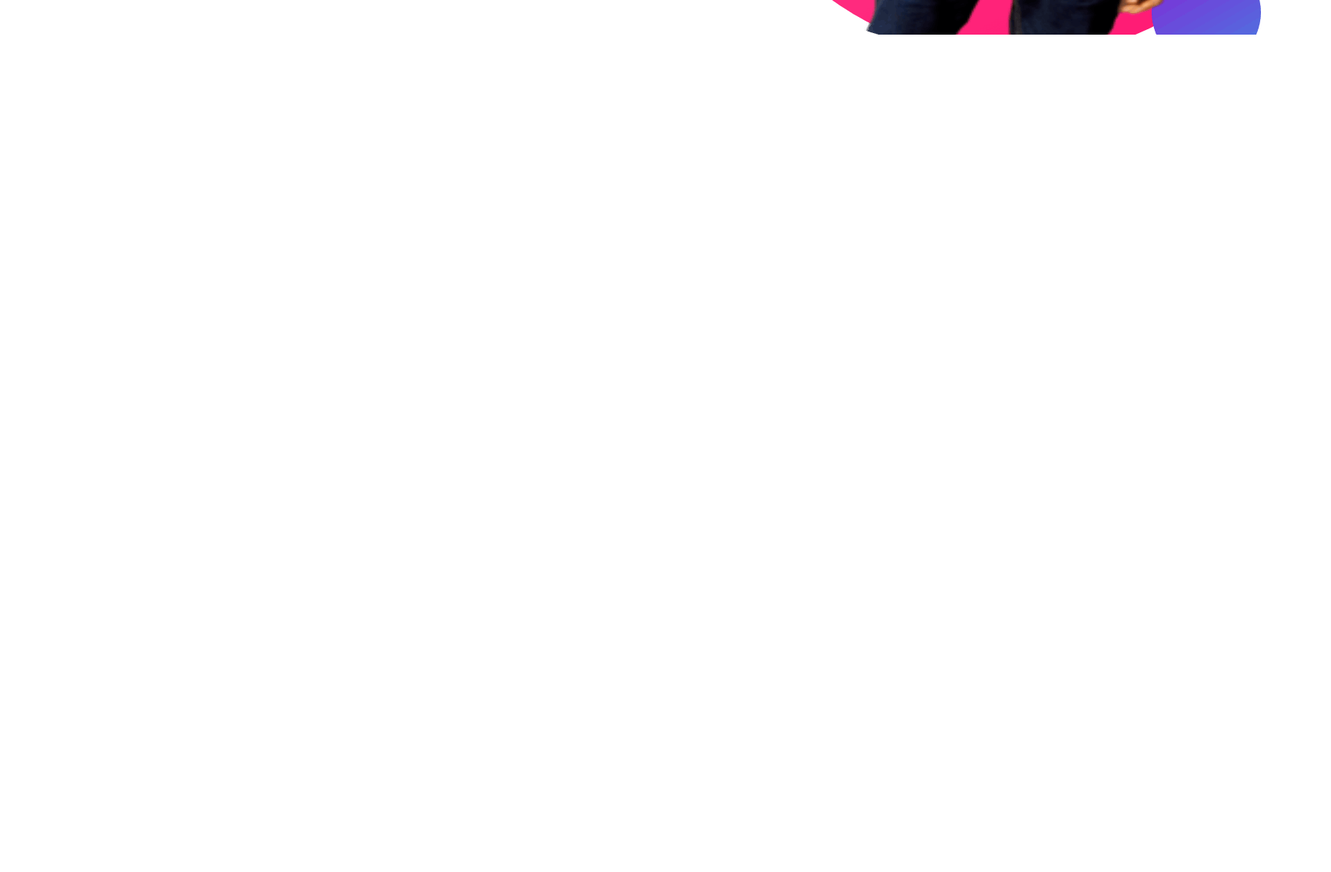
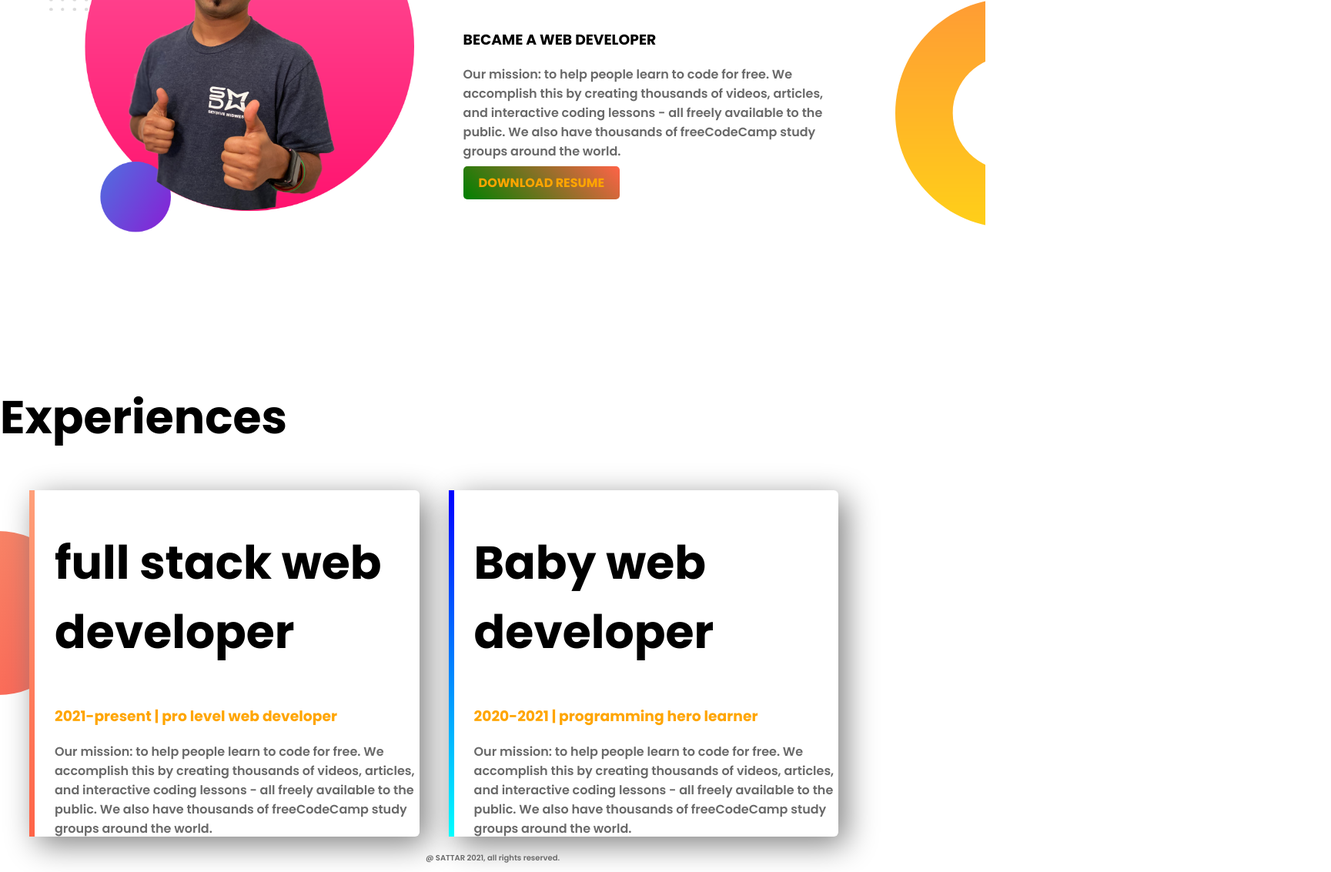
Before and after one commit to sattarmondol/my-portfolio, a plain HTML site: page index.html in a window 1280 px wide. Shown: the part 753-1886 px from the top of the page at 77% size, 1729 px wide, since content can reach past the window. Before the commit the page ends 805 px from the top, so only its background shows below. Drawn offline with Linux system fonts and the light colour scheme.

Commit message:
finaly complite my first website for full night

```diff
--- a/index.html
+++ b/index.html
@@ -9,17 +9,48 @@
     <link rel="stylesheet" href="style.css">
 </head>
 <body>
-<section>
+<section class="top-banner">
     <DIV class="half-width">
-        <h1>Welcome to  </h1>
-        <h1><span class="name-highlight">ABDUS SATTAR MONDOL</span> WORLD</h1>
+        <h2>Welcome to  </h2>
+        <h1><span class="name-highlight">SATTAR MONDOL</span> WORLD-</h1>
         <h3>PROFETIONAL WEB DEVELOPER!</h3>
         <p>Waxon – Personal Portfolio HTML Template is for many purpose. It’s creative, minimal and clean design. It has all of the features of the business website. It’s suitable for any startup business, companies, agencies, and freelancers which need a professional way to showcase their projects and services with 100% super responsive experience.</p>
+        <a class="link-button" target="-blank" href="https://web.facebook.com/abdus.sattar.33046736">HIRE ME</a>
     </DIV>
     <DIV class="half-width">
-
-    <img src="image/sattar.png.png" alt="ABDUS SATTER PIC">
+     <img src="image/sattar.png.png" alt="">
     </DIV>
 </section>
+<section class="dream-area">
+    <div class="half-width">
+        <img src="image/jhankar2.png" alt="">
+    </div>
+    <div class="half-width">
+        <h2>DREAM BIG</h2>
+        <h3>BECAME A WEB DEVELOPER</h3>
+        <P>Our mission: to help people learn to code for free. We accomplish this by creating thousands of videos, articles, and interactive coding lessons - all freely available to the public. We also have thousands of freeCodeCamp study groups around the world.</P>
+        <a class="link-button" target="_blank" href="https://web.facebook.com/abdus.sattar.33046736">DOWNLOAD RESUME</a>
+    </div>
+
+</section>
+<section class="exp-area">
+<h2>Experiences</h2>
+    <div id="full-st" class="half-width shado" >
+        <h2>full stack web developer</h2>
+        <h3 class="name-highlight">2021-present | pro level web developer</h3>
+        <p>Our mission: to help people learn to code for free. We accomplish this by creating thousands of videos, articles, and interactive coding lessons - all freely available to the public. We also have thousands of freeCodeCamp study groups around the world.</p>
+
+    </div>
+    <div id="baby" class="half-width shado">
+        <h2>Baby web developer</h2>
+        <h3 class="name-highlight">2020-2021 | programming hero learner</h3>
+        <p>Our mission: to help people learn to code for free. We accomplish this by creating thousands of videos, articles, and interactive coding lessons - all freely available to the public. We also have thousands of freeCodeCamp study groups around the world.</p>
+
+    </div>
+
+</section>
 </body>
+<footer>
+    <p>@ SATTAR 2021, all rights reserved.</p>
+</footer>
 </html>
--- a/style.css
+++ b/style.css
@@ -1,18 +1,70 @@
 body{
     font-family: 'Poppins', sans-serif;
+    margin: 0px;
 }
-h1{
+h2{
     font-size: 60px;
 }
 .name-highlight{
     color: orange;
 }
 .half-width{
-    width: 40%;
+    width: 37%;
     float: left;
-    margin-left: 5%;
+    margin-left: 3%;
     padding-left: 2%;
 }
-.half-width image{
-    width: 110%;
+.half-width img{
+    width: 100%;
 }
+.top-banner{
+    background-image: url("image/top-banner.png");
+    background-repeat: no-repeat;
+}
+section{
+    height: 500px;
+    padding-bottom: 100px;
+}
+.link-button{
+    text-decoration: none;
+    background-image: linear-gradient(45deg,green,tomato);
+    padding: 10px 20px;
+    border-radius: 5px;
+    color: orange;
+    font-weight: 700;
+}
+p{
+   color: dimgray;
+}
+.dream-area{
+    background-image: url("image/dream-bg.png");
+    background-repeat: no-repeat;
+    background-position: right;
+}
+.shado{
+    box-shadow: 10px 10px 40px gray;
+    border-radius: 6px;
+    height: 90%;
+    background-color: white;
+
+}
+.exp-area{
+    background-image: url("image/exp-bg.png");
+    background-repeat: no-repeat;
+    background-position: left;
+
+}
+#full-st{
+    border-left: 7px solid;
+    border-image: linear-gradient(180deg,lightsalmon,tomato) ;
+    border-image-slice: 1;
+}
+#baby{
+    border-left: 7px solid;
+    border-image:linear-gradient(180deg,blue,cyan) ;
+    border-image-slice: 1;
+}
+footer p{
+    text-align: center;
+    font-size: 10px;
+}
```
Also changed, not shown: image/hm.png (added).
